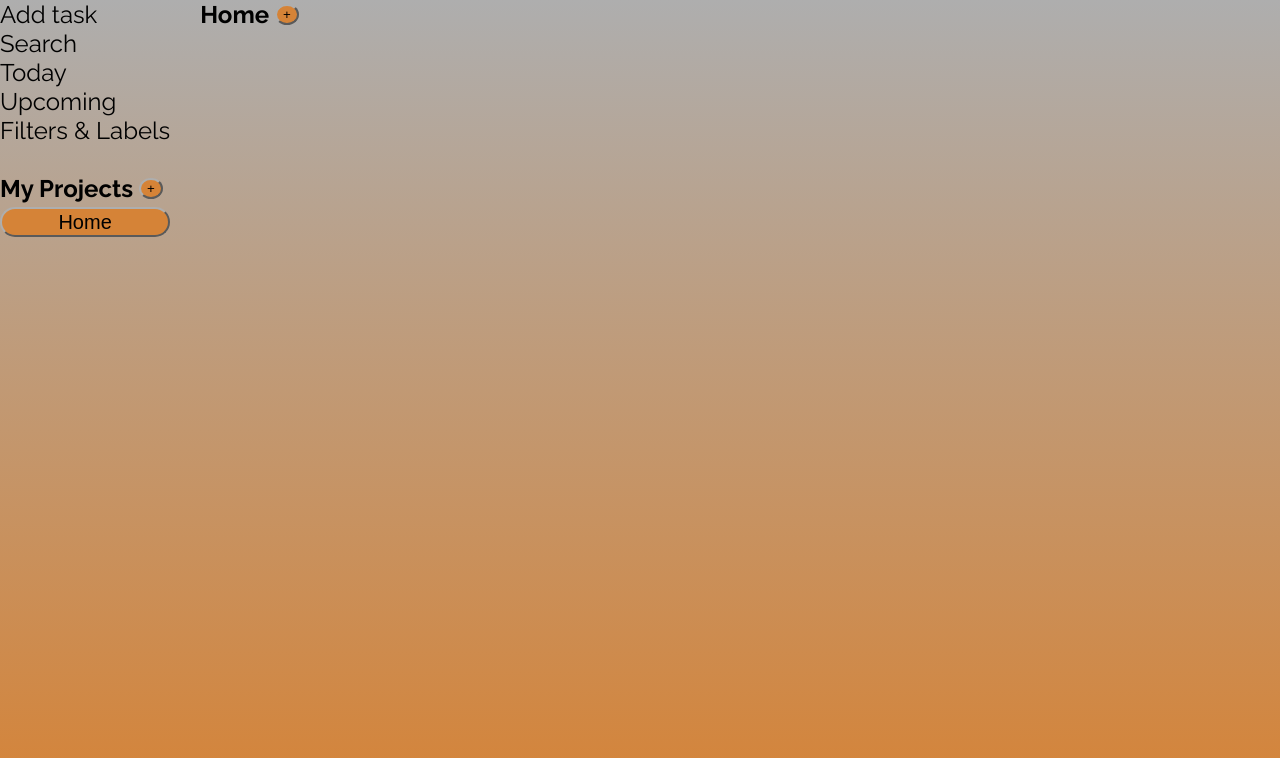
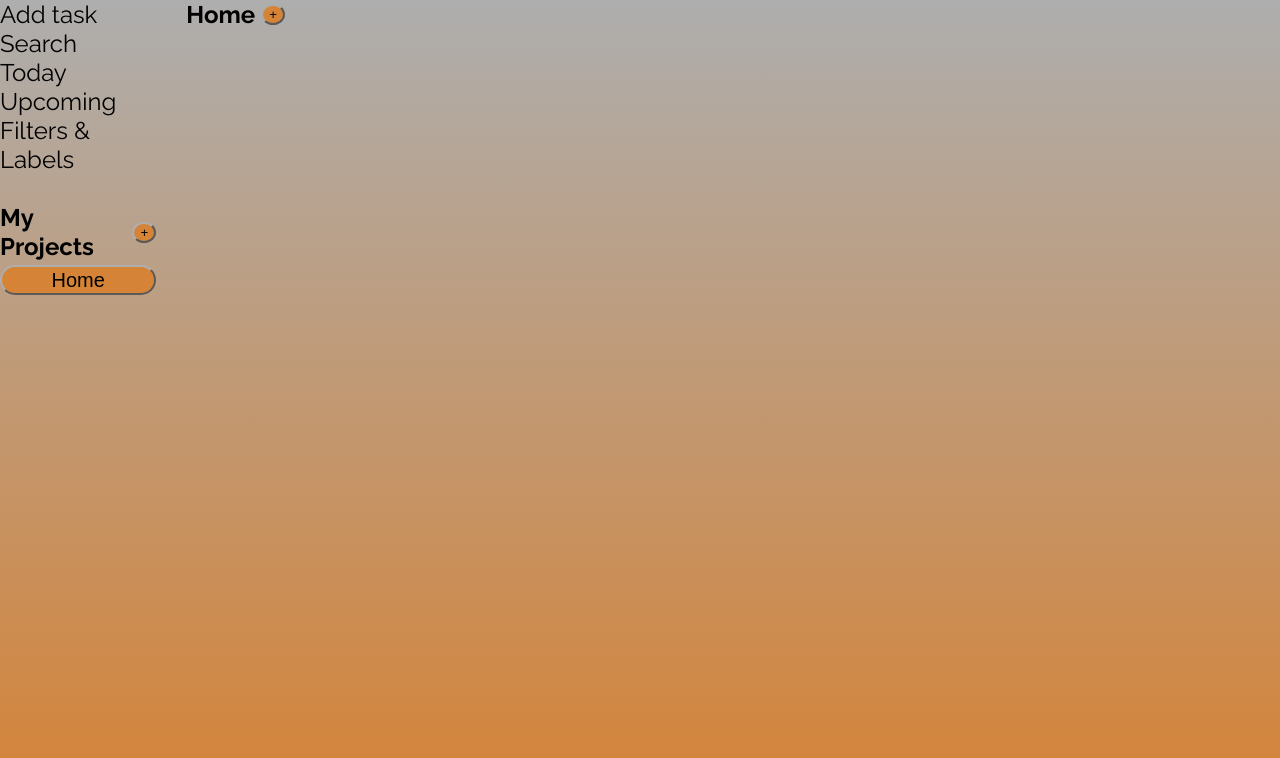
Before and after one commit to erikgrinn/odin-todo-list, a website built with webpack: page src/template.html in a window 1280 px wide. Built offline with nearby package versions, Linux system fonts and the light colour scheme.

Commit message:
grid for sidebar and main

```diff
--- a/src/styles.css
+++ b/src/styles.css
@@ -10,7 +10,8 @@ body {
     margin: 0;
     font-family: "Raleway", sans-serif;
     height:100vh;
-    display: flex;
+    display: grid;
+    grid-template-columns: 1fr 7fr;
     gap: 30px;
     background-image: linear-gradient(var(--secondary-color), var(--primary-color));
     font-size: 24px;
@@ -70,10 +71,10 @@ button {
     outline: none;
 }
 
-#main {
+/* #main {
     width: auto;
     height: auto;
-}
+} */
 
 #currentProjectTitle {
     display: flex;
@@ -87,6 +88,7 @@ button {
     flex-direction: column;
     flex-flow: row wrap;
     gap: 12px;
+
 }
 
 .taskCard {
@@ -99,6 +101,8 @@ button {
     border-radius: 8px;
     box-shadow: 2px 2px 2px rgb(0, 0, 0, 0.2);
     transition: .2s;
+    padding-right: 12px;
+    padding-bottom: 12px;
 }
 
 .taskCard:hover {
```
